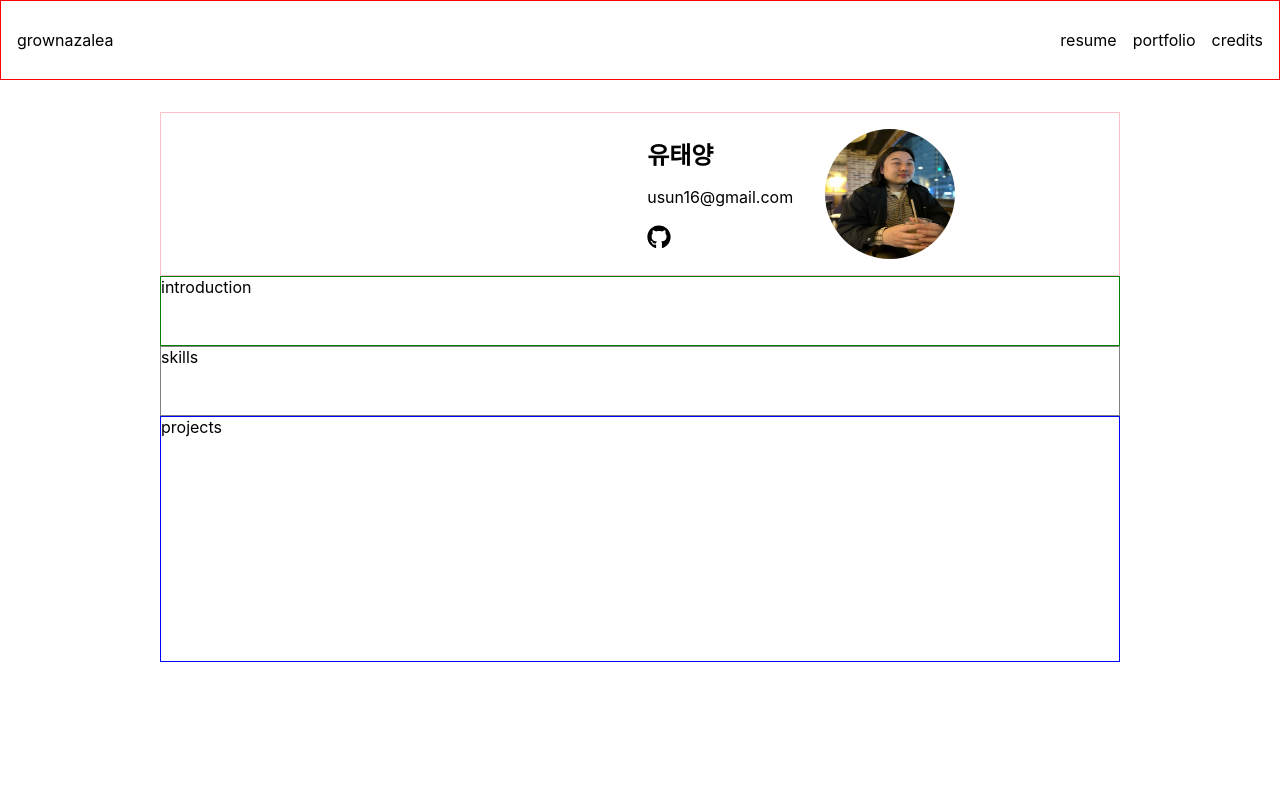
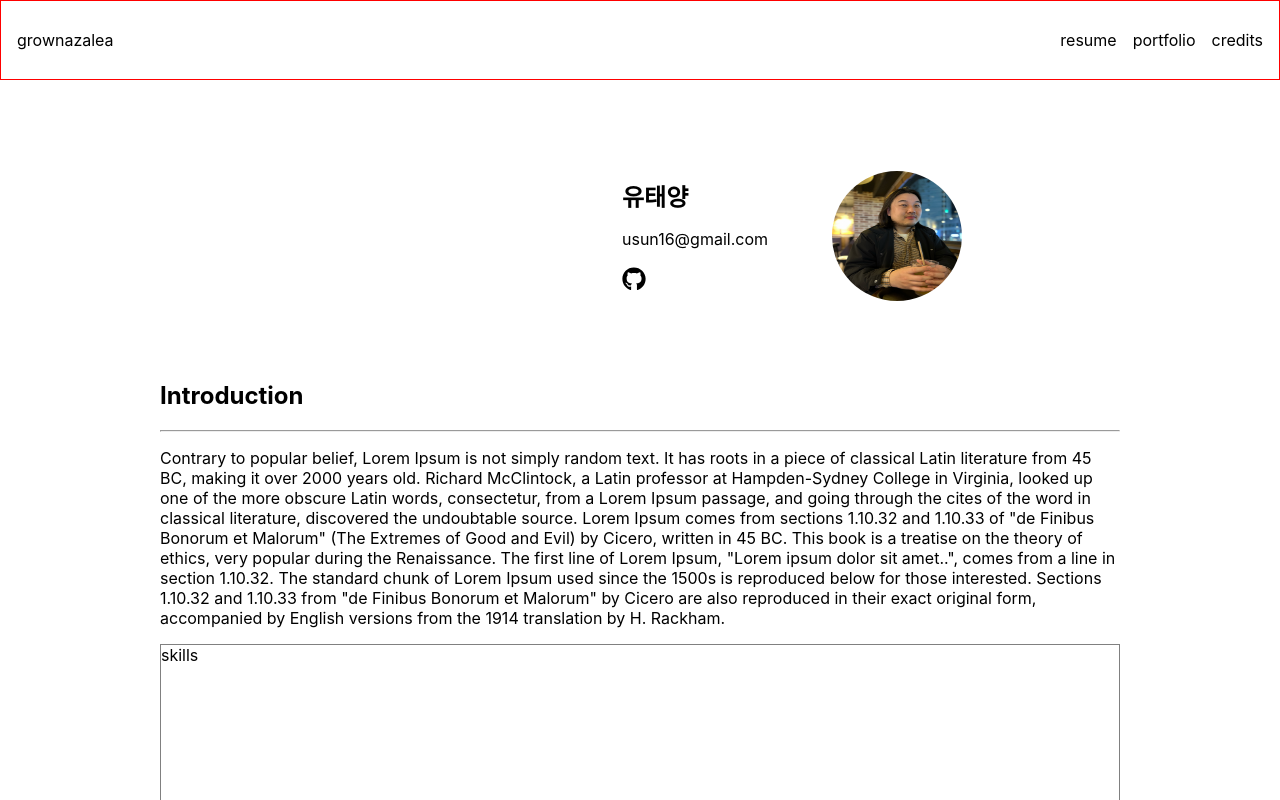
Before and after one commit to babyazalea/grownazalea, a Next.js app: page / in a window 1280 px wide. Shown: the top 800 px of the page. Built offline with nearby package versions, Linux system fonts and the light colour scheme.

Commit message:
added dummy introduction & some styling

```diff
--- a/components/resume/introduction.js
+++ b/components/resume/introduction.js
@@ -1,9 +1,31 @@
+/* eslint-disable react/no-unescaped-entities */
 import styles from "../../styles/introduction.module.css";
 
 export default function Introduction() {
   return (
     <div className={styles.introduction}>
-      <span>introduction</span>
+      <h2>Introduction</h2>
+      <hr />
+      <article>
+        <p>
+          Contrary to popular belief, Lorem Ipsum is not simply random text. It
+          has roots in a piece of classical Latin literature from 45 BC, making
+          it over 2000 years old. Richard McClintock, a Latin professor at
+          Hampden-Sydney College in Virginia, looked up one of the more obscure
+          Latin words, consectetur, from a Lorem Ipsum passage, and going
+          through the cites of the word in classical literature, discovered the
+          undoubtable source. Lorem Ipsum comes from sections 1.10.32 and
+          1.10.33 of "de Finibus Bonorum et Malorum" (The Extremes of Good and
+          Evil) by Cicero, written in 45 BC. This book is a treatise on the
+          theory of ethics, very popular during the Renaissance. The first line
+          of Lorem Ipsum, "Lorem ipsum dolor sit amet..", comes from a line in
+          section 1.10.32. The standard chunk of Lorem Ipsum used since the
+          1500s is reproduced below for those interested. Sections 1.10.32 and
+          1.10.33 from "de Finibus Bonorum et Malorum" by Cicero are also
+          reproduced in their exact original form, accompanied by English
+          versions from the 1914 translation by H. Rackham.
+        </p>
+      </article>
     </div>
   );
 }
--- a/styles/introduction.module.css
+++ b/styles/introduction.module.css
@@ -1,3 +1,2 @@
 .introduction {
-  border: 0.1rem solid green;
 }
--- a/styles/profile.module.css
+++ b/styles/profile.module.css
@@ -1,9 +1,6 @@
 .profile {
-  border: 0.1rem solid pink;
   display: flex;
   align-items: center;
-  padding: 1rem;
-  box-sizing: border-box;
 }
 
 .profile-pic-wrapper {
@@ -18,7 +15,7 @@
   flex-direction: column;
   align-items: flex-end;
   gap: 1rem;
-  padding-right: 2rem;
+  padding-right: 4rem;
 }
 
 .profile-text > div {
--- a/styles/resume.module.css
+++ b/styles/resume.module.css
@@ -3,6 +3,6 @@
   height: 90%;
   display: grid;
   align-content: center;
-  grid-template-rows: 2fr 1fr 1fr 3.5fr;
+  grid-template-rows: 1fr 1fr 1fr 3.5fr;
   padding-top: 2rem;
 }
```
